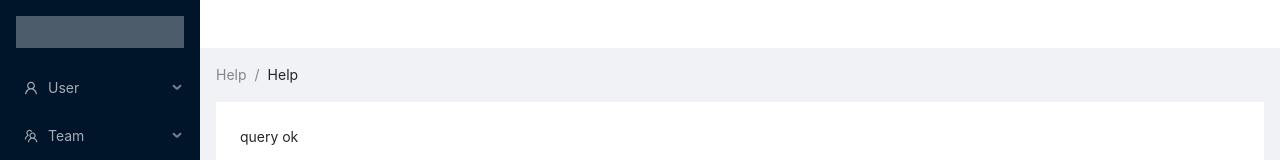
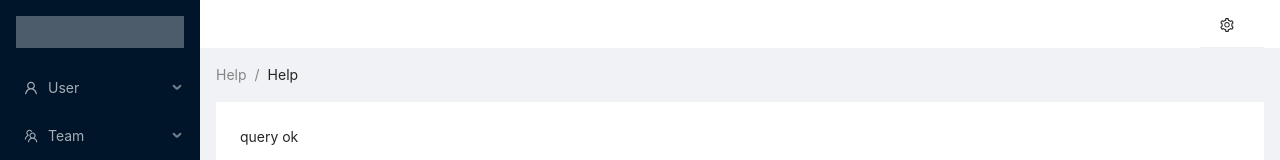
Before and after one commit to weijinwen/nextweb, a Next.js app: page / in a window 1280 px wide. Shown: the top 160 px of the page. Built offline with nearby package versions, Linux system fonts and the light colour scheme.

Commit message:
添加语言切换

```diff
--- a/component/Layout/AdminHeader.js
+++ b/component/Layout/AdminHeader.js
@@ -1,17 +1,35 @@
 import {Layout, Menu} from "antd";
 import {Component} from "react";
+import {SettingOutlined} from "@ant-design/icons";
+import cookie from 'react-cookies'
 
 const {Header} = Layout;
+const {SubMenu} = Menu;
 
 export default class AdminHeader extends Component {
     constructor(props) {
         super(props);
     }
 
+    handleSelectLangClick(e) {
+        cookie.save("locale_lang", e.key)
+        window.location.reload(true);
+    }
+
     render() {
         return (
             <Header className="site-layout-background" style={{padding: 0, height: "48px"}}>
-
+                <div style={{display: "flex", height: "100%", padding: '0 16px'}}>
+                    <div style={{flex: "1 1 0%", height: "100%"}} />
+                    <div style={{display: "flex", float: "right", height: "100%"}}>
+                        <Menu style={{height: "100%", lineHeight: "49px"}} onClick={this.handleSelectLangClick.bind(this)} mode="horizontal">
+                            <SubMenu key="SubMenu" icon={<SettingOutlined/>}>
+                                <Menu.Item key="en">英文</Menu.Item>
+                                <Menu.Item key="zh-CN">中文</Menu.Item>
+                            </SubMenu>
+                        </Menu>
+                    </div>
+                </div>
             </Header>
         )
     }
--- a/package.json
+++ b/package.json
@@ -16,5 +16,8 @@
     "react": "17.0.2",
     "react-dom": "17.0.2",
     "react-intl": "^5.14.0"
+  },
+  "devDependencies": {
+    "react-cookies": "^0.1.1"
   }
 }
```
Also changed, not shown: 1 other file (tests, documents, lock files or other folders).
